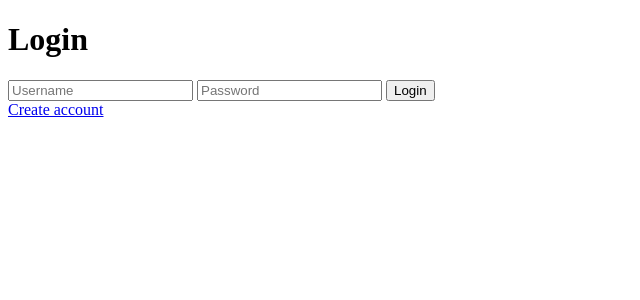
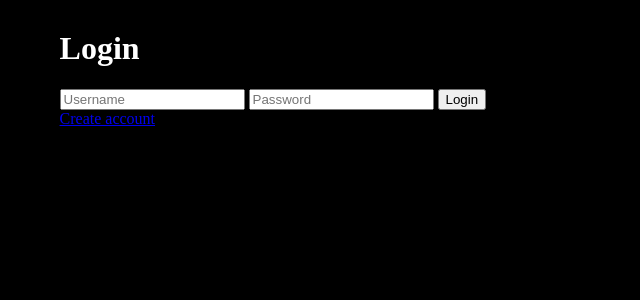
Before and after one commit to aryanbrite/flask, a Flask app: page /login in a window 1280 px wide. Shown: the top 300 px of the page, without its empty margins (0-640 px from the left). Run offline with Flask 3, Linux system fonts and the light colour scheme.

Commit message:
added login css

```diff
--- a/static/login.css
+++ b/static/login.css
@@ -0,0 +1,13 @@
+.main{
+    margin-left: 4%;
+    margin-right: 4%;
+}
+
+body{
+    background-color: black;
+    color: white;
+}
+
+.logc {
+    border: 1px solid black;
+}
--- a/templates/login.html
+++ b/templates/login.html
@@ -6,6 +6,9 @@
 </head>
 
 <body>
+<div class="main">
+
+    <div class="logc">
 
         <h1>Login</h1>
 
@@ -32,6 +35,8 @@
         <a href="/register">
             Create account
         </a>
+    </div>
+</div>
 
 </body>
 </html>
```
Also changed, not shown: instance/notes.db. Lines whose indentation alone changed are shown as unchanged.
